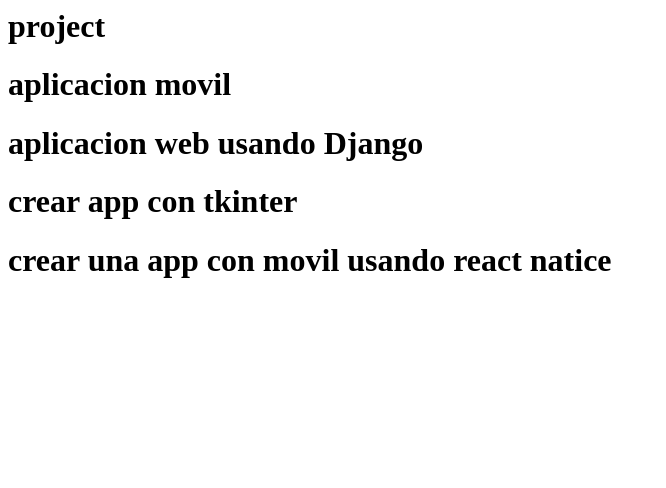
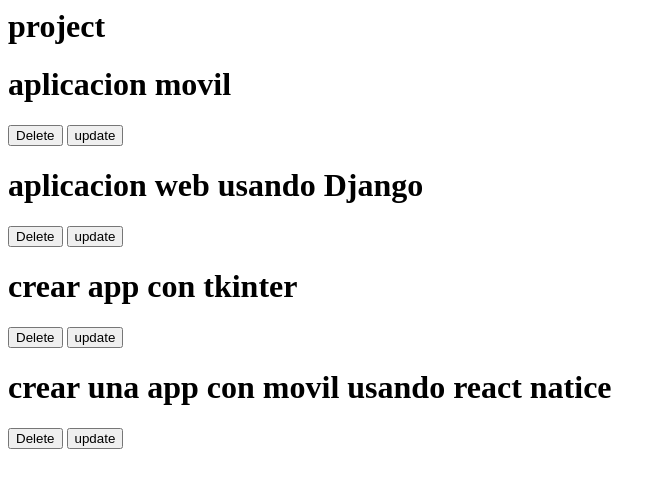
Before and after one commit to Software26/Project1-Django, a Django app: page /project/ in a window 1280 px wide. Shown: the top 488 px of the page, without its empty margins (0-666 px from the left). Run offline with Django 4.2, Linux system fonts and the light colour scheme; data comes from the database, SQL or seed files in the repository.

Commit message:
Update project.html

```diff
--- a/myapp/templates/project.html
+++ b/myapp/templates/project.html
@@ -3,7 +3,9 @@
 {% for project in projects %}
 
 <div>
-<h1> {{ project}} </h1>
+<h1> {{project.name}} </h1>
+<button>Delete</button>
+<button>update</button>
 </div>
 
 {% endfor%}
```
